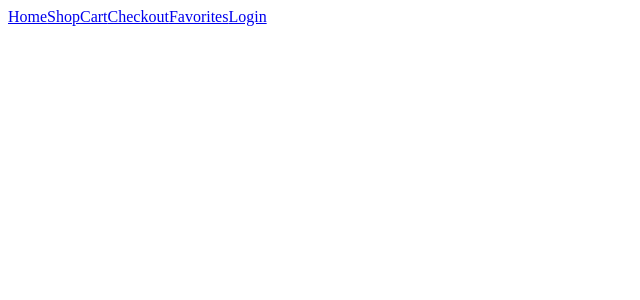
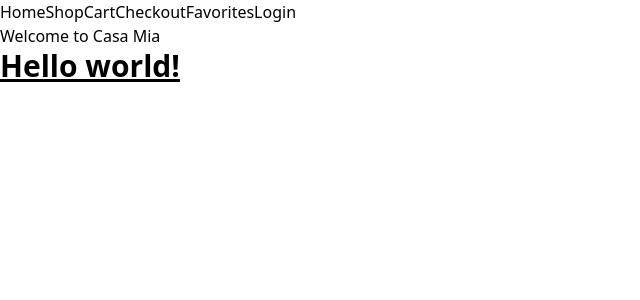
Before and after one commit to KateCodesZ/Vite-Vue-project, a Vue app: page / in a window 1280 px wide. Shown: the top 300 px of the page, without its empty margins (0-640 px from the left). Built offline with nearby package versions, Linux system fonts and the light colour scheme.

Commit message:
add tailwind and Pinia

```diff
--- a/index.html
+++ b/index.html
@@ -4,11 +4,14 @@
 <head>
   <meta charset="UTF-8" />
   <meta name="viewport" content="width=device-width, initial-scale=1.0" />
+  <link href="src/style.css" rel="stylesheet">
   <title>Casa Mia home goods store</title>
 </head>
 
 <body>
   <div id="app"></div>
+  <h1 class="text-3xl font-bold underline">
+    Hello world!</h1>
   <script type="module" src="/src/main.js"></script>
 </body>
 
--- a/package.json
+++ b/package.json
@@ -12,7 +12,11 @@
     "format": "prettier --write src/"
   },
   "dependencies": {
+    "@tailwindcss/vite": "^4.0.3",
+    "axios": "^1.7.9",
     "pinia": "^2.3.1",
+    "tailwindcss": "^4.0.3",
+    "update-check": "^1.5.4",
     "vue": "^3.5.13",
     "vue-router": "^4.5.0"
   },
@@ -25,7 +29,7 @@
     "eslint": "^9.19.0",
     "eslint-plugin-vue": "^9.32.0",
     "prettier": "^3.4.2",
-    "vite": "^6.0.5",
+    "vite": "^6.0.11",
     "vue-eslint-parser": "^9.4.3"
   }
 }
--- a/src/main.js
+++ b/src/main.js
@@ -1,8 +1,10 @@
 import { createApp } from 'vue'
 import App from './App.vue'
 import router from './router'
+import { createPinia } from 'pinia'
 import './style.css'
 
 const app = createApp(App)
 app.use(router)
+app.use(createPinia())
 app.mount('#app')
--- a/src/router/index.js
+++ b/src/router/index.js
@@ -1,10 +1,10 @@
 import { createRouter, createWebHistory } from 'vue-router'
 import HomeView from '../views/HomeView.vue'
 import ShopView from '../views/ShopView.vue'
-import ProductCartView from '../views/ProductCartView.vue' // renamed
+import ProductCartView from '../views/ProductCartView.vue'
 import CheckoutView from '../views/CheckoutView.vue'
 import LoginView from '../views/auth/LoginView.vue'
-import UserFavoritesView from '../views/user/UserFavoritesView.vue' // renamed
+import UserFavoritesView from '../views/user/UserFavoritesView.vue'
 
 const router = createRouter({
   history: createWebHistory(),
--- a/src/style.css
+++ b/src/style.css
@@ -0,0 +1 @@
+@import 'tailwindcss';
--- a/src/views/HomeView.vue
+++ b/src/views/HomeView.vue
@@ -1,5 +1,7 @@
 <template>
-  <div class="home"></div>
+  <div>
+    <h1>Welcome to Casa Mia</h1>
+  </div>
 </template>
 
 <script setup>
--- a/vite.config.js
+++ b/vite.config.js
@@ -1,7 +1,8 @@
 import { defineConfig } from 'vite'
 import vue from '@vitejs/plugin-vue'
+import tailwindcss from '@tailwindcss/vite'
 
 // https://vite.dev/config/
 export default defineConfig({
-  plugins: [vue()],
+  plugins: [vue(), tailwindcss()]
 })
```
Also changed, not shown: 1 other file (tests, documents, lock files or other folders).
